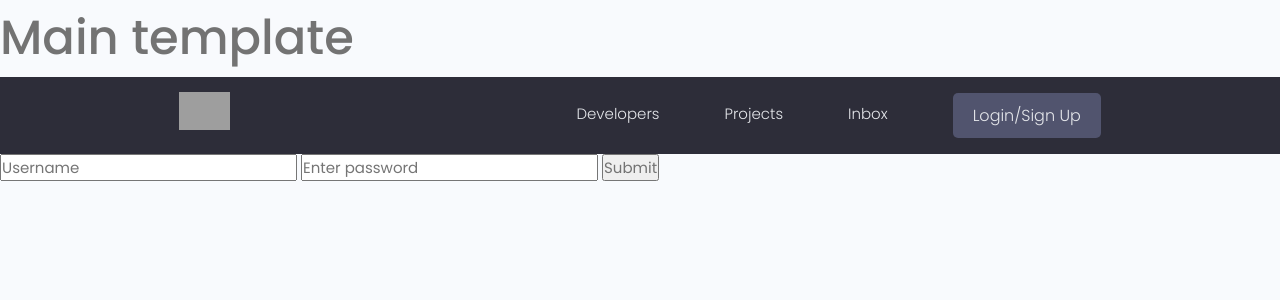
After one commit to prev1ew/devsearch, a Django app: page /login/ in a window 1280 px wide. The commit adds this page. Shown: the top 300 px of the page. Run offline with Django 4.2, Linux system fonts and the light colour scheme; some libraries are stand-ins or nearby versions; grey boxes are pictures that could not be loaded.

Commit message:
added login page

```diff
--- a/devsearch/projects/views.py
+++ b/devsearch/projects/views.py
@@ -1,6 +1,6 @@
 from django.shortcuts import render, redirect
 from .models import Project
-from django.http import HttpResponse
+from django.contrib.auth.decorators import login_required
 from .forms import ProjectForm
 
 
@@ -19,6 +19,7 @@ def project(request, pk):
     return render(request, 'projects/single_project.html', context)
 
 
+@login_required(login_url='login')
 def create_project(request):
     form = ProjectForm()
 
@@ -32,6 +33,7 @@ def create_project(request):
     return render(request, 'projects/project_form.html', context)
 
 
+@login_required(login_url='login')
 def update_project(request, pk):
     curr_project = Project.objects.get(id=pk)
     form = ProjectForm(instance=curr_project)
@@ -46,6 +48,7 @@ def update_project(request, pk):
     return render(request, 'projects/project_form.html', context)
 
 
+@login_required(login_url='login')
 def delete_project(request, pk):
     curr_project = Project.objects.get(id=pk)
 
--- a/devsearch/templates/main.html
+++ b/devsearch/templates/main.html
@@ -21,6 +21,14 @@
     <h1>Main template</h1>
     {% include 'navbar.html' %}
 
+    {% if messages %}
+    <ul class="messages">
+      {% for message in messages %}
+      <li{% if message.tags %} class="{{ message.tags }}"{% endif %}>{{ message }}</li>
+      {% endfor %}
+    </ul>
+    {% endif %}
+
     {% block content %}
 
     {% endblock content %}
--- a/devsearch/templates/navbar.html
+++ b/devsearch/templates/navbar.html
@@ -16,9 +16,14 @@
         <li class="header__menuItem"><a href="{% url 'profiles' %}">Developers</a></li>
         <li class="header__menuItem"><a href="{% url 'projects' %}">Projects</a></li>
         <li class="header__menuItem"><a href="">Inbox</a></li>
-        <li class="header__menuItem"><a href="">My Account</a></li>
+        <!-- <li class="header__menuItem"><a href="">My Account</a></li> -->
+
+        {% if request.user.is_authenticated %}
         <li class="header__menuItem"><a href="{% url 'create-project' %}" class="btn btn--sub">Add Project/Sign Up</a></li>
-        <li class="header__menuItem"><a href="" class="btn btn--sub">Login/Sign Up</a></li>
+        <li class="he ader__menuItem"><a href="{% url 'logout' %}" class="btn btn--sub">Logout</a></li>
+        {% else %}
+        <li class="header__menuItem"><a href="{% url 'login' %}" class="btn btn--sub">Login/Sign Up</a></li>
+        {% endif %}
       </ul>
     </nav>
   </div>
--- /dev/null
+++ b/devsearch/users/templates/users/login_register.html
@@ -0,0 +1,12 @@
+{% extends 'main.html' %}
+
+{% block content %}
+
+<form class="" action="{% url 'login' %}" method="POST">
+  {% csrf_token %}
+  <input type="text" name="username" placeholder="Username">
+  <input type="password" name="password" placeholder="Enter password">
+  <input type="submit" name="Login">
+</form>
+
+{% endblock content %}
--- a/devsearch/users/urls.py
+++ b/devsearch/users/urls.py
@@ -4,4 +4,7 @@ from . import views
 urlpatterns = [
     path('', views.profiles, name='profiles'),
     path('profile/<str:pk>/', views.user_profile, name="user-profile"),
+
+    path('login/', views.login_user, name='login'),
+    path('logout/', views.logout_user, name='logout'),
 ]
--- a/devsearch/users/views.py
+++ b/devsearch/users/views.py
@@ -1,5 +1,8 @@
-from django.shortcuts import render
+from django.shortcuts import render, redirect
+from django.contrib.auth import login, authenticate, logout
+from django.contrib import messages
 from .models import Profile
+from django.contrib.auth.models import User
 
 
 def profiles(request):
@@ -18,3 +21,34 @@ def user_profile(request, pk):
                'top_skills': top_skills,
                'other_skills': other_skills}
     return render(request, 'users/user-profile.html', content)
+
+
+def login_user(request):
+
+    if request.user.is_authenticated:
+        return redirect('profiles')
+
+    if request.method == 'POST':
+        username = request.POST['username']
+        password = request.POST['password']
+
+        try:
+            user = User.objects.get(username=username)
+        except:
+            messages.error(request, 'Username non-exist')
+
+        user = authenticate(request, username=username, password=password)
+
+        if user is not None:
+            login(request, user)
+            return redirect('profiles')
+        else:
+            messages.error(request, 'Username or passwd is incorrect')
+
+    return render(request, 'users/login_register.html')
+
+
+def logout_user(request):
+    logout(request)
+    messages.info(request, 'User was successfully logged out')
+    return redirect('login')
```
